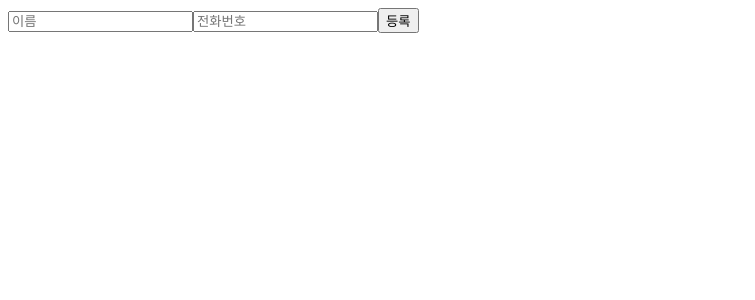
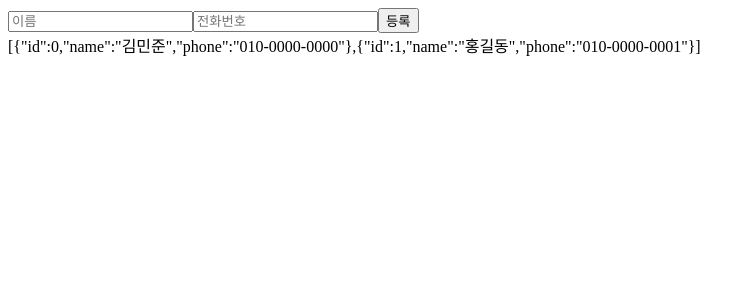
Before and after one commit to dorothy7964/react_phonebook, a React (Create React App) app: page / in a window 1280 px wide. Shown: the top 300 px of the page, without its empty margins (0-755 px from the left). Built offline with nearby package versions, Linux system fonts and the light colour scheme; the HTML template or start-up script is replaced by a standard one.

Commit message:
배열 다루기 (1) 생성과 렌더링
데이터 추가

```diff
--- a/src/App.js
+++ b/src/App.js
@@ -2,16 +2,34 @@
 import PhoneForm from './component/PhoneForm';
 
 class App extends Component{
+  id = 2
+  state = {
+    information: [{
+      id: 0,
+      name: '김민준',
+      phone: '010-0000-0000'
+      },{
+      id: 1,
+      name: '홍길동',
+      phone: '010-0000-0001'
+    }]
+  }
+
   handleCreate = (data) => {
-    console.log(data);
+    const { information } = this.state;
+    this.setState({
+     information: information.concat({ id : this.id++, ...data })
+    })
   }
 
   render(){
+    const { information } = this.state;
     return(
       <div>
         <PhoneForm
           onCreate={this.handleCreate}
         />
+        {JSON.stringify(information)}
       </div>
     )
   }
```
